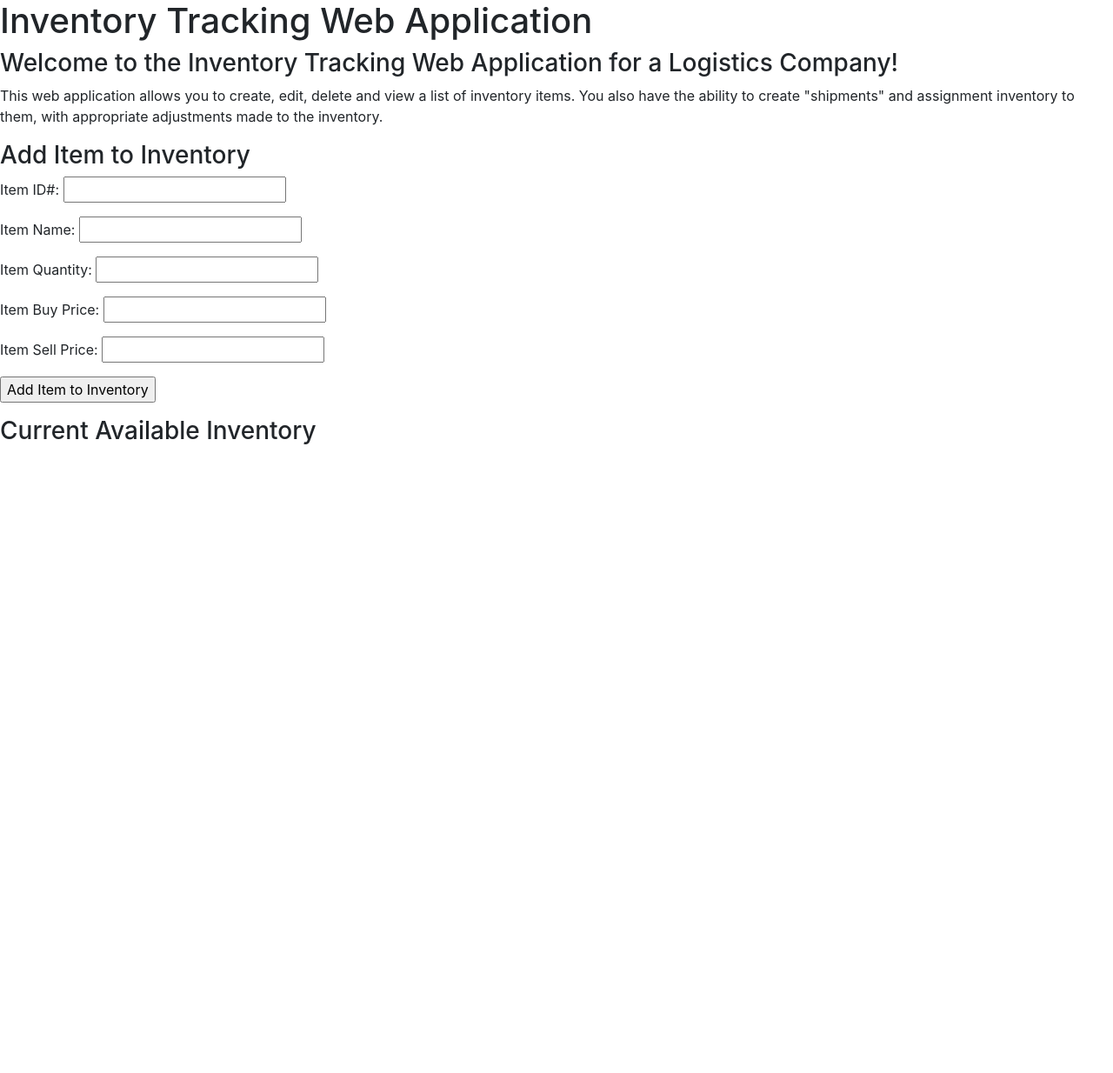
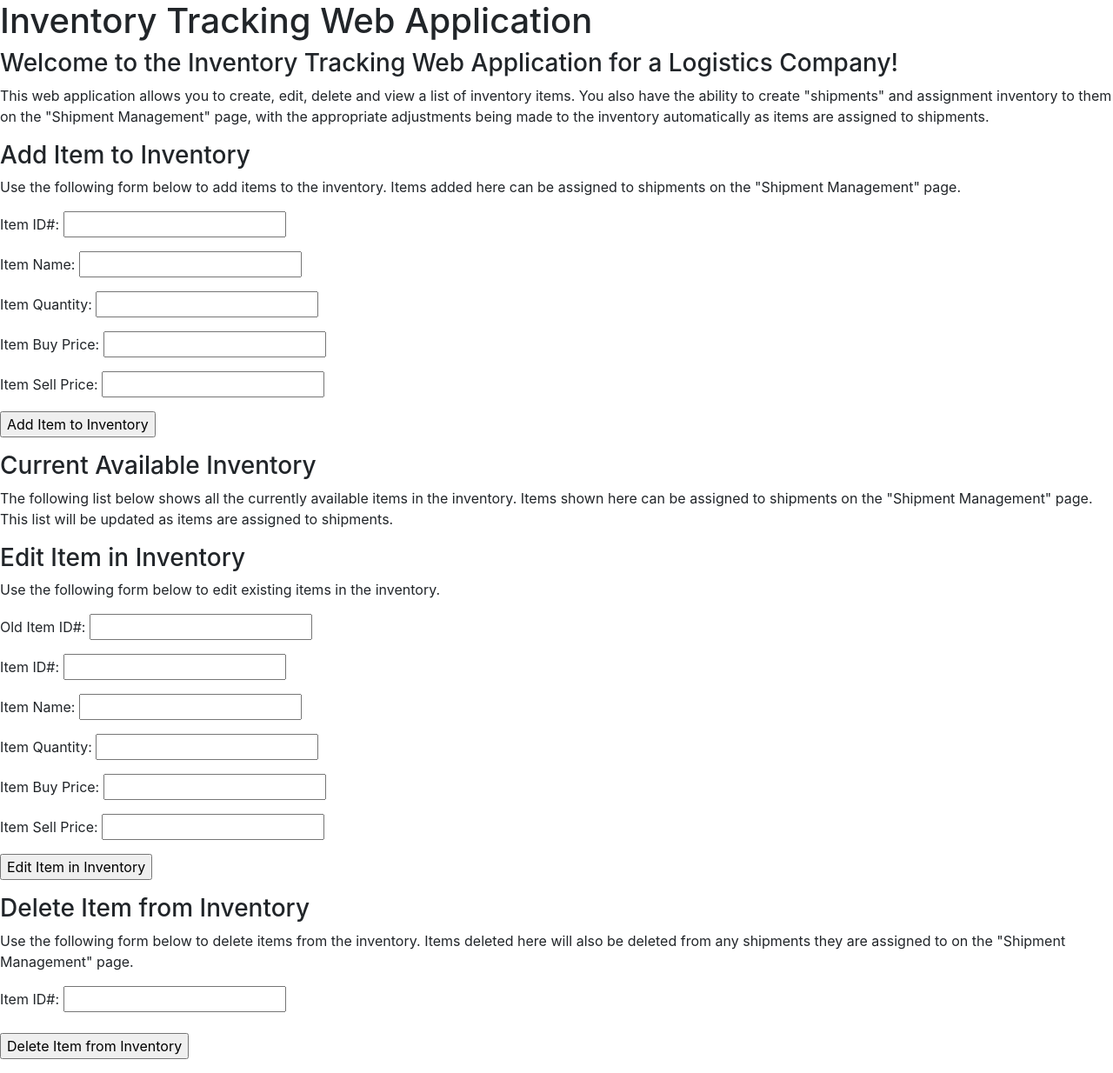
Before and after one commit to Nathaniel-Hu/FSWD-Python, a Flask app: page /inventory/ in a window 1280 px wide. Shown: the part 56-1290 px from the top of the page at 87% size. Before the commit the page ends 567 px from the top, so only its background shows below. Run offline with Flask 2, Linux system fonts and the light colour scheme; data that the repository does not hold is empty; parts of the project's set-up code (start-up, migrations or seed data) failed here and were passed over.

Commit message:
added new descriptions and informal instructions on item management page use; added inventory item editing and deletion functionality

```diff
--- a/Frontend/Templates/inventory.html
+++ b/Frontend/Templates/inventory.html
@@ -11,7 +11,8 @@
 <div>
 <h3>Welcome to the Inventory Tracking Web Application for a Logistics Company!</h3>
 <p>This web application allows you to create, edit, delete and view a list of inventory items. You also have the ability
-to create "shipments" and assignment inventory to them, with appropriate adjustments made to the inventory.</p>
+    to create "shipments" and assignment inventory to them on the "Shipment Management" page, with the appropriate
+    adjustments being made to the inventory automatically as items are assigned to shipments.</p>
 </div>
 
 {% with messages = get_flashed_messages() %}
@@ -24,29 +25,70 @@ to create "shipments" and assignment inventory to them, with appropriate adjustm
 
 <div>
     <h3>Add Item to Inventory</h3>
+    <p>Use the following form below to add items to the inventory. Items added here can be assigned to shipments on the
+        "Shipment Management" page.</p>
     <form action="#" method="post">
-    {% if info %}
+    {% if a_flag and info %}
         <p>Item ID#: <input type="text" name="id_num" value="{{info['id_num']}}" /></p>
         <p>Item Name: <input type="text" name="name" value="{{info['name']}}" /></p>
-        <p>Item Quantity: <input type="number" name="quantity" value="{{info['quantity']}}" /></p>
-        <p>Item Buy Price: <input type="number" name="buy_price" value="{{info['buy_price']}}" /></p>
-        <p>Item Sell Price: <input type="number" name="sell_price" value="{{info['sell_price']}}" /></p>
-        <p><input type="submit" value="Add Item to Inventory"></p>
+        <p>Item Quantity: <input type="number" min="0" name="quantity" value="{{info['quantity']}}" /></p>
+        <p>Item Buy Price: <input type="number" step="0.01" min="0" name="buy_price" value="{{info['buy_price']}}" /></p>
+        <p>Item Sell Price: <input type="number" step="0.01" min="0" name="sell_price" value="{{info['sell_price']}}" /></p>
     {% else %}
         <p>Item ID#: <input type="text" name="id_num" /></p>
         <p>Item Name: <input type="text" name="name" /></p>
-        <p>Item Quantity: <input type="number" name="quantity" /></p>
-        <p>Item Buy Price: <input type="number" name="buy_price" /></p>
-        <p>Item Sell Price: <input type="number" name="sell_price" /></p>
-        <p><input type="submit" value="Add Item to Inventory"></p>
+        <p>Item Quantity: <input type="number" min="0" name="quantity" /></p>
+        <p>Item Buy Price: <input type="number" step="0.01" min="0" name="buy_price" /></p>
+        <p>Item Sell Price: <input type="number" step="0.01" min="0" name="sell_price" /></p>
     {% endif %}
+        <p><input type="submit" name="submit" value="Add Item to Inventory"></p>
     </form>
 </div>
 
 <div>
     <h3>Current Available Inventory</h3>
+    <p>The following list below shows all the currently available items in the inventory. Items shown here can be
+        assigned to shipments on the "Shipment Management" page. This list will be updated as items are assigned to
+        shipments.</p>
     {% for item in inventory %}
         <p>{{item}}</p>
     {% endfor %}
 </div>
+
+<div>
+    <h3>Edit Item in Inventory</h3>
+    <p>Use the following form below to edit existing items in the inventory.</p>
+    <form action="#" method="post">
+    {% if e_flag and info %}
+        <p>Old Item ID#: <input type="text" name="old_id_num" value="{{info['old_id_num']}}" /></p>
+        <p>Item ID#: <input type="text" name="id_num" value="{{info['id_num']}}" /></p>
+        <p>Item Name: <input type="text" name="name" value="{{info['name']}}" /></p>
+        <p>Item Quantity: <input type="number" min="0" name="quantity" value="{{info['quantity']}}" /></p>
+        <p>Item Buy Price: <input type="number" step="0.01" min="0" name="buy_price" value="{{info['buy_price']}}" /></p>
+        <p>Item Sell Price: <input type="number" step="0.01" min="0" name="sell_price" value="{{info['sell_price']}}" /></p>
+    {% else %}
+        <p>Old Item ID#: <input type="text" name="old_id_num" /></p>
+        <p>Item ID#: <input type="text" name="id_num" /></p>
+        <p>Item Name: <input type="text" name="name" /></p>
+        <p>Item Quantity: <input type="number" min="0" name="quantity" /></p>
+        <p>Item Buy Price: <input type="number" step="0.01" min="0" name="buy_price" /></p>
+        <p>Item Sell Price: <input type="number" step="0.01" min="0" name="sell_price" /></p>
+    {% endif %}
+        <p><input type="submit" name="submit" value="Edit Item in Inventory"></p>
+    </form>
+</div>
+
+<div>
+    <h3>Delete Item from Inventory</h3>
+    <p>Use the following form below to delete items from the inventory. Items deleted here will also be deleted from any
+        shipments they are assigned to on the "Shipment Management" page.</p>
+    <form action="#" method="post">
+    {% if d_flag and info %}
+        <p>Item ID#: <label><input type="text" name="id_num" value="{{info['id_num']}}"></label></p>
+    {% else %}
+        <p>Item ID#: <label><input type="text" name="id_num"></label></p>
+    {% endif %}
+        <p><input type="submit" name="submit" value="Delete Item from Inventory"></p>
+    </form>
+</div>
 {% endblock %}
```
